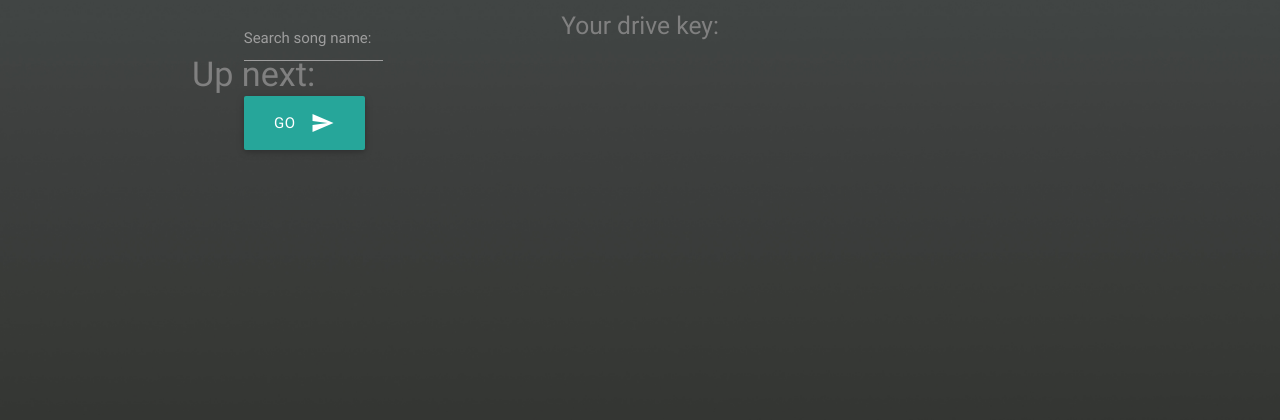
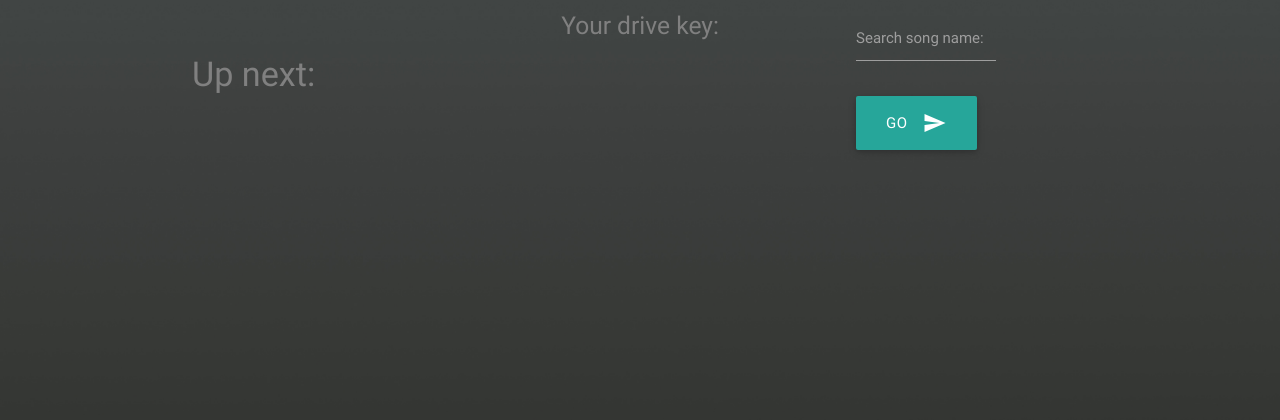
Before and after one commit to brandenchuarnold/driverfy, a Flask app: template app/templates/songs.html in a window 1280 px wide. Shown: the top 420 px of the page. Run offline with Flask 2, Linux system fonts and the light colour scheme; the template is opened without the code that fills it: values that come from a table or form of the project are taken from there, others are empty; some libraries are stand-ins or nearby versions.

Commit message:
Moved to right

```diff
--- a/app/templates/songs.html
+++ b/app/templates/songs.html
@@ -54,7 +54,7 @@
 </li>
 {% endif %}
     <div class='row'>
-        <div class="col s12">
+        <div class="col s4 offset-s8">
             <div class="toc-wrapper">
                 <div class='col s2'></div>
                 <div class='col s8'>
```
